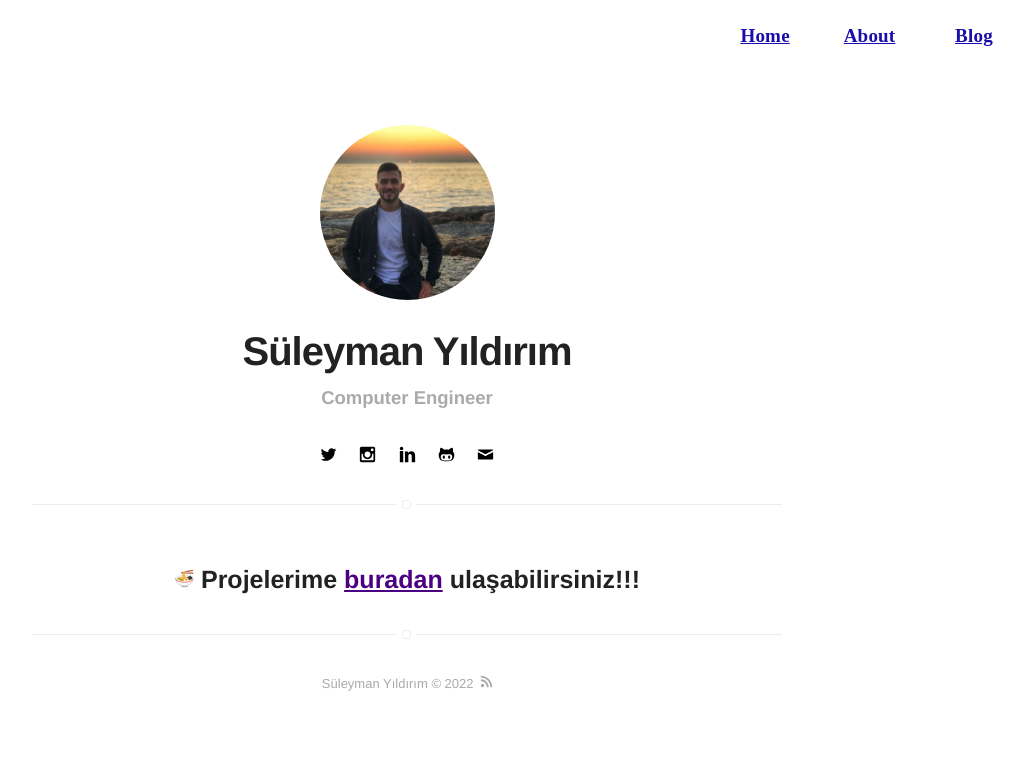
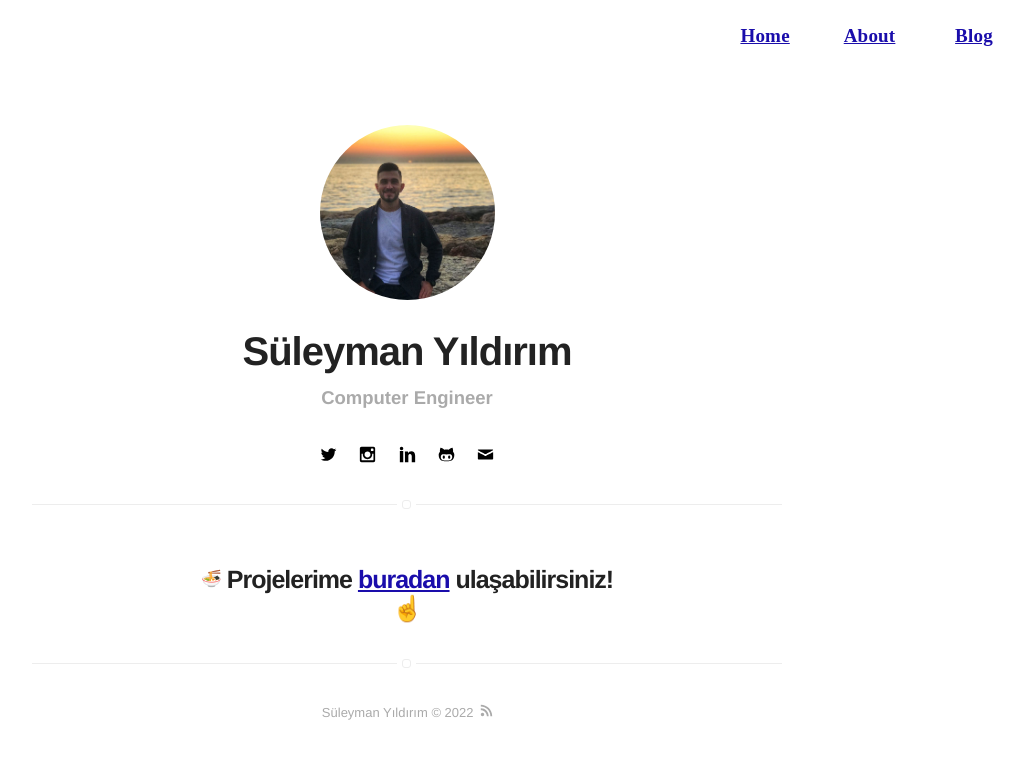
Before and after one commit to Suleymanyldrm/Suleymanyldrm.github.io, a Jekyll site: the page built from projects.html, in a window 1280 px wide. Shown: the top 759 px of the page, without its empty margins (233-1257 px from the left). Built offline with Jekyll 4.4.1, drawn with Linux system fonts in a browser that asks for light colours; emoji names are drawn with the system emoji font.

Commit message:
restored

```diff
--- a/_sass/pages/home-blog-projects.sass
+++ b/_sass/pages/home-blog-projects.sass
@@ -48,8 +48,6 @@
     > .item:hover > .url > .title
         color: $delta
 
-    // maybe we can't nest html5 elements
-    // can you help me?
     aside
         position: relative
         top: 2px
@@ -76,11 +74,13 @@
         margin-right: 10px
 
 
-.home > .list,
-.blog > .list,
 .projects > .list > .item
     > .myProject
         display: block
         margin: 0 auto
         width: 95%
+        letter-spacing: -1px
         font-size: 2.5rem
+
+    > .myProject > .url
+        color: #1a0dab
--- a/projects.html
+++ b/projects.html
@@ -16,8 +16,16 @@ title: Projects
 
     <div class="item" style="text-align: center;">
         <p>
-        <h3 class="myProject">
-        <img class="emoji" title=":ramen:" alt=":ramen:" src="https://github.githubassets.com/images/icons/emoji/unicode/1f35c.png" height="20" width="20">
-        Projelerime <a class="url" href="https://github.com/Suleymanyldrm">buradan</a>  ulaşabilirsiniz!!!</h3> </p>
+           <h3 class="myProject">
+            <img class="emoji" title=":ramen:" alt=":ramen:" src="https://github.githubassets.com/images/icons/emoji/unicode/1f35c.png" height="20" width="20">
+            Projelerime <a class="url" href="https://github.com/Suleymanyldrm" target="_blank">buradan</a>  ulaşabilirsiniz!</h3>
+           </h3>
+           <!-- <h3 class="myProject">
+            <img class="emoji" title=":ramen:" alt=":ramen:" src="https://emojipedia-us.s3.dualstack.us-west-1.amazonaws.com/thumbs/120/google/313/index-pointing-up_261d-fe0f.png" height="20" width="20">
+           </h3>  -->
+           <h3 class="myProject">
+                ☝️
+           </h3>
+        </p>
     </div>
 </section>
```
Also changed, not shown: about.md (+0 -6 lines).
